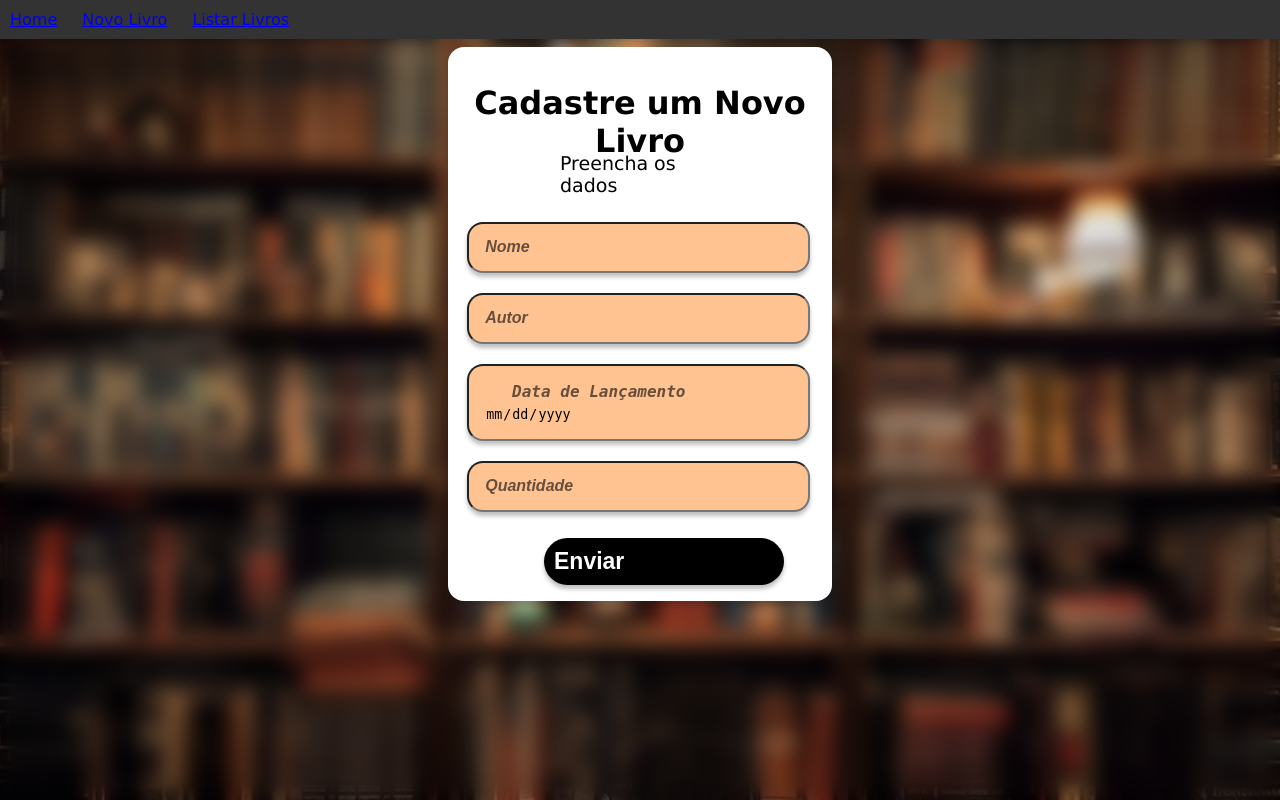
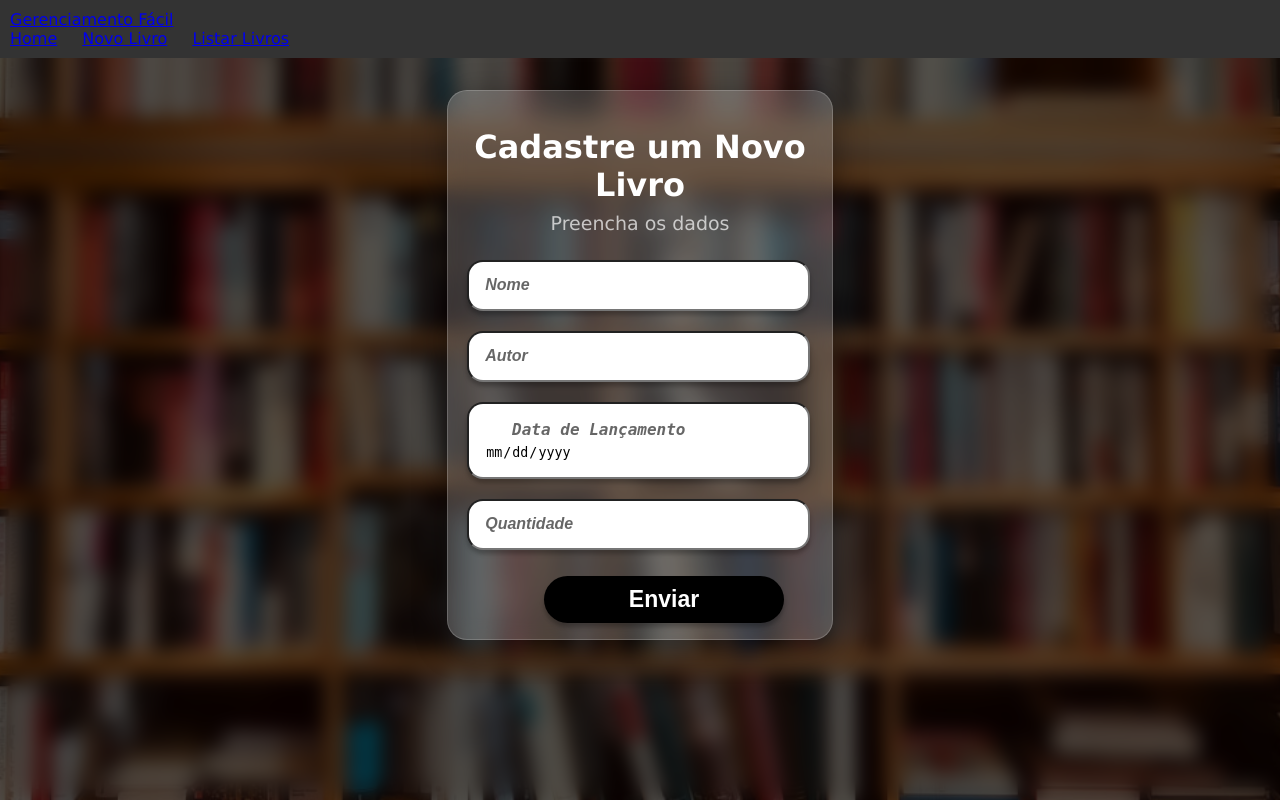
Before and after one commit to yanlimabarbosa/php-crud, a PHP site: page /?page=novo in a window 1280 px wide. Run offline with PHP 8.4, Linux system fonts and the light colour scheme.

Commit message:
before navbar

```diff
--- a/index.php
+++ b/index.php
@@ -10,7 +10,7 @@
 
   <body>
     <nav>
-      <div>
+      <div class="logo"><a href="#">Gerenciamento Fácil</a> </div>
       <ul>
         <li>
           <a aria-current="page" href="index.php">Home</a>
@@ -22,7 +22,7 @@
           <a href="?page=listar">Listar Livros</a>
         </li>
       </ul>
-      </div>
+
     </nav>
 
     <div>
--- a/listar-livros.php
+++ b/listar-livros.php
@@ -1,4 +1,3 @@
-<h1>Listar Livros</h1>
 <?php
 $sql = "SELECT * FROM livros";
 
@@ -7,7 +6,7 @@ $res = $conn->query($sql);
 $qtd = $res->num_rows;
 
 if ($qtd > 0) {
-  print "<table>";
+  print "<table class='content-table'>";
   print "<tr>";
   print "<th> Id </th>";
   print "<th> Nome </th>";
--- a/novo-livro.php
+++ b/novo-livro.php
@@ -1,4 +1,4 @@
-<form action="?page=salvar" method="POST" class="form">
+<form action="?page=salvar" method="POST" class="form glass">
   <h1 class="title">Cadastre um Novo Livro</h1>
   <h1 class="subtitle">Preencha os dados</h1>
   <input type="hidden" name="acao" value="cadastrar">
--- a/styles.css
+++ b/styles.css
@@ -1,22 +1,45 @@
 /* styles.css */
+
+html,
+body {
+  height: 100%;
+}
 
 body {
   font-family: "Lucida Sans", "Lucida Sans Regular", "Lucida Grande",
     "Lucida Sans Unicode", Geneva, Verdana, sans-serif;
   margin: 0;
   padding: 0;
-  background-image: url("./assets/background-img/colecao-abundante-de-livros-antigos-em-prateleiras-de-madeira-geradas-por-ia_188544-29660.jpg");
+  background-image: url("./assets/background-img/background.jpg");
   background-size: cover;
   background-position: center;
   background-repeat: no-repeat;
+  background-attachment: fixed;
+  min-height: 100%;
+  box-sizing: border-box;
+}
+
+body::before {
+  content: "";
+  position: absolute;
+  top: 0;
+  right: 0;
+  bottom: 0;
+  left: 0;
+  background: linear-gradient(
+    to bottom,
+    rgba(0, 0, 0, 0.667),
+    rgba(0, 0, 0, 0.667)
+  );
   backdrop-filter: blur(10px);
-  height: 100vh;
+  z-index: -1;
 }
 
 nav {
   background-color: #333;
   color: white;
   padding: 10px;
+  margin-bottom: 2rem;
 }
 
 nav ul {
@@ -58,40 +81,12 @@ select {
   width: 100%;
   max-width: 768px;
   border-radius: 16px;
-  background: #ffc392;
+  background: rgb(255, 255, 255);
   box-shadow: 0px 4px 4px 0px rgba(0, 0, 0, 0.25);
   max-width: 80%;
 }
 
-table {
-  margin: 0 auto;
-  width: 80%;
-  border-collapse: collapse;
-  margin-top: 20px;
-  border-radius: 1rem;
-}
-
-th,
-td {
-  padding: 1px;
-  text-align: left;
-  color: gray;
-  background-color: white;
-  border: 2px solid rgb(30, 30, 30);
-}
-
-th {
-  background-color: #ffffff;
-  color: rgb(0, 0, 0);
-  padding: 1rem;
-}
-
-td {
-  padding: 0 auto;
-}
-
 button {
-  display: flex;
   padding: 10px;
   background-color: #333;
   color: white;
@@ -106,16 +101,16 @@ button:hover {
 .form {
   margin: 0.5rem auto;
   padding-top: 1rem;
+  margin-top: 1.8rem;
   padding-bottom: 1rem;
   justify-content: center;
-  background: rgb(255, 255, 255);
   box-shadow: 3px 4px 10px 0px rgba(0, 0, 0, 0.25);
   max-width: 30%;
   border-radius: 16px;
 }
 
 .title {
-  color: #000;
+  color: #ffffff;
   text-align: center;
   font-size: 32px;
   font-style: normal;
@@ -125,13 +120,16 @@ button:hover {
 }
 
 .subtitle {
-  margin: 0 7rem;
-  color: #000;
+  color: #ffffffb1;
   font-size: 19px;
   font-style: normal;
   font-weight: 500;
   line-height: normal;
-  margin-bottom: 1rem;
+  margin: 0;
+  padding: 1rem;
+  display: flex;
+  align-items: center;
+  justify-content: center;
 }
 
 #inputNome:placeholder-shown + .label-novo-livro {
@@ -157,7 +155,7 @@ button:hover {
 
 input::placeholder {
   color: rgba(0, 0, 0, 0.6);
-  font-style: italic; /* Customize the font style of the placeholder text */
+  font-style: italic;
   font-size: 16px;
   font-weight: bold;
   line-height: normal;
@@ -167,12 +165,11 @@ input[type="date"]::-webkit-calendar-picker-indicator {
   display: none;
 }
 
-/* Style the custom label */
 input[type="date"] + label {
   color: rgba(0, 0, 0, 0.6);
   text-align: center;
   font-size: 16px;
-  display: block; /* Ensure the label is displayed as a block */
+  display: block;
 }
 
 input[type="date"]::before {
@@ -190,5 +187,59 @@ input[type="date"]::before {
 
 .acoes {
   display: flex;
-  border: 1px solid rgb(30, 30, 30);
+  margin-right: 2rem;
 }
+
+.content-table {
+  border-collapse: collapse;
+  margin: 0 auto;
+  font-size: 0.9em;
+  min-width: 400px;
+  border-radius: 5px 5px 0 0;
+  overflow: hidden;
+  box-shadow: 0 0 20px rgba(0, 0, 0, 0.15);
+  background: #fff;
+}
+
+.content-table tbody tr th {
+  background-color: #984c00;
+  color: #ffffff;
+  text-align: left;
+  font-weight: bold;
+}
+
+.content-table th,
+.content-table td {
+  padding: 12px 15px;
+  text-align: left;
+}
+
+.content-table tbody tr {
+  border-bottom: 1px solid #dddddd;
+}
+
+.content-table tbody tr:nth-of-type(even) {
+  background-color: #f3f3f3;
+}
+
+.content-table tbody tr:last-of-type {
+  border-bottom: 2px solid #984c00;
+}
+
+.content-table tbody tr.active-row {
+  font-weight: bold;
+  color: #009879;
+}
+
+.glass {
+  background: linear-gradient(
+    135deg,
+    rgba(255, 255, 255, 0.201),
+    rgba(255, 255, 255, 0.201)
+  );
+  backdrop-filter: blur(10px);
+  -webkit-backdrop-filter: blur(10px);
+  border-radius: 20px;
+  border: 1px solid rgba(255, 255, 255, 0.18);
+  box-shadow: 0 8px 32px 0 rgba(0, 0, 0, 0.37);
+}
```
Also changed, not shown: assets/background-img/background.jpg (added), assets/background-img/colecao-abundante-de-livros-antigos-em-prateleiras-de-madeira-geradas-por-ia_188544-29660.jpg (deleted). Lines whose indentation alone changed are shown as unchanged.
